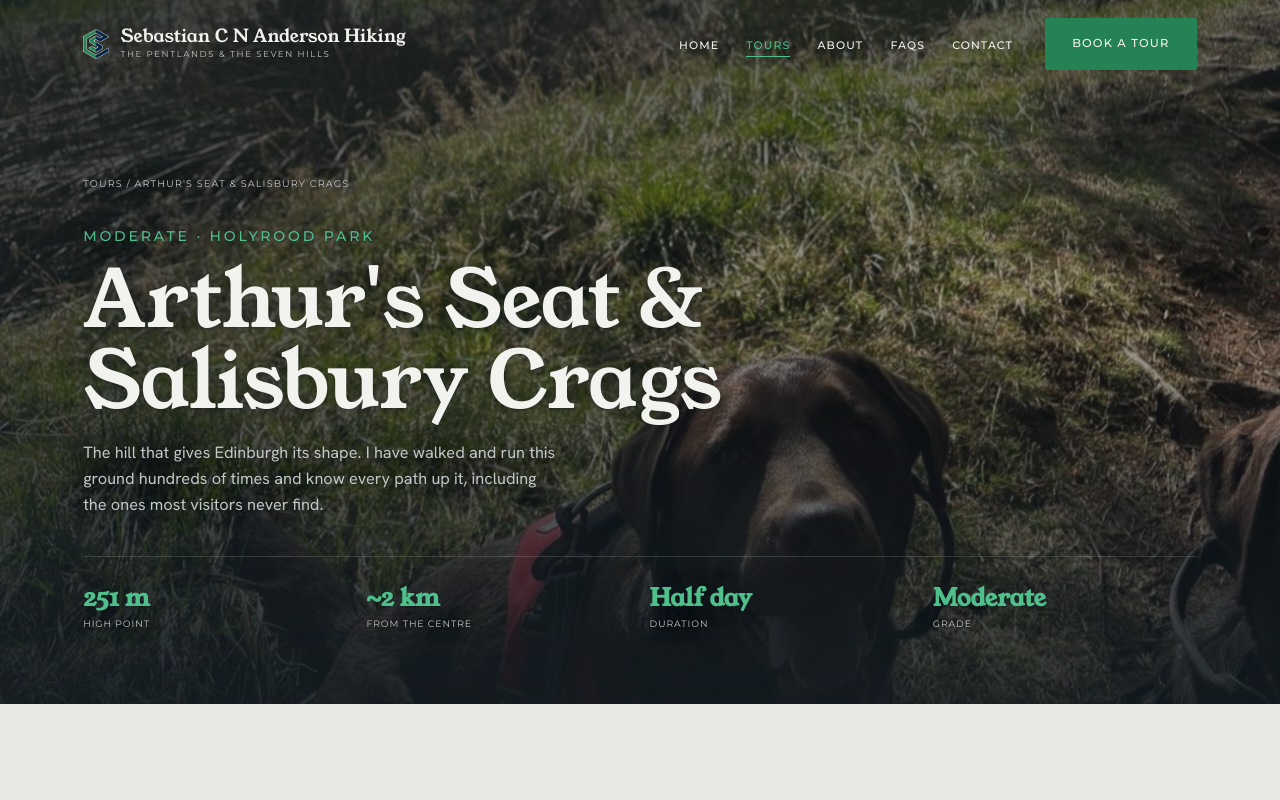
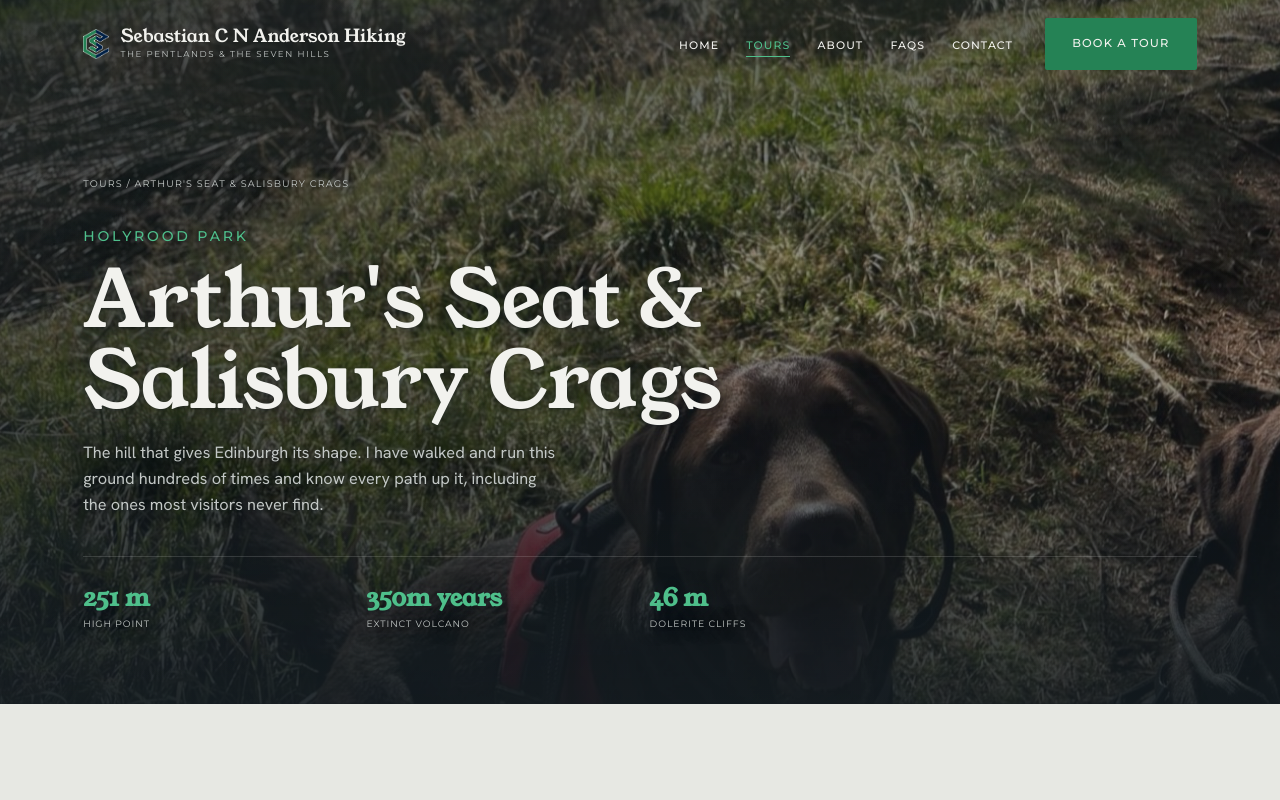
Before and after one commit to IsabellaK0493/SebWebsite, a plain HTML site: page clickfunnels-pages/arthurs-seat.html in a window 1280 px wide. Shown: the top 800 px of the page. Drawn offline with Linux system fonts and the light colour scheme.

Commit message:
Rework the Arthur's Seat head: drop grade and distance, add volcano and crags
Removes "Moderate" from above the title and the distance, duration and grade
stats. Adds the extinct volcano (350 million years) and the 46 m dolerite
cliffs of Salisbury Crags alongside the 251 m high point.

Co-Authored-By: Claude Opus 5.5 <noreply@anthropic.com>

```diff
--- a/clickfunnels-pages/arthurs-seat.html
+++ b/clickfunnels-pages/arthurs-seat.html
@@ -80,14 +80,13 @@
     </div>
     <div class="wrap">
       <p class="crumb"><a href="/tours">Tours</a> / Arthur's Seat &amp; Salisbury Crags</p>
-      <span class="eyebrow">Moderate · Holyrood Park</span>
+      <span class="eyebrow">Holyrood Park</span>
       <h1>Arthur's Seat &amp; Salisbury Crags</h1>
       <p class="lede">The hill that gives Edinburgh its shape. I have walked and run this ground hundreds of times and know every path up it, including the ones most visitors never find.</p>
       <div class="stat-row">
         <div><b>251 m</b><span>High point</span></div>
-        <div><b>~2 km</b><span>From the centre</span></div>
-        <div><b>Half day</b><span>Duration</span></div>
-        <div><b>Moderate</b><span>Grade</span></div>
+        <div><b>350m years</b><span>Extinct volcano</span></div>
+        <div><b>46 m</b><span>Dolerite cliffs</span></div>
       </div>
     </div>
   </section>
```
Also changed, not shown: edinburgh-hiking/tour-arthurs-seat.html (+3 -4 lines), clickfunnels-paste/arthurs-seat.txt.
